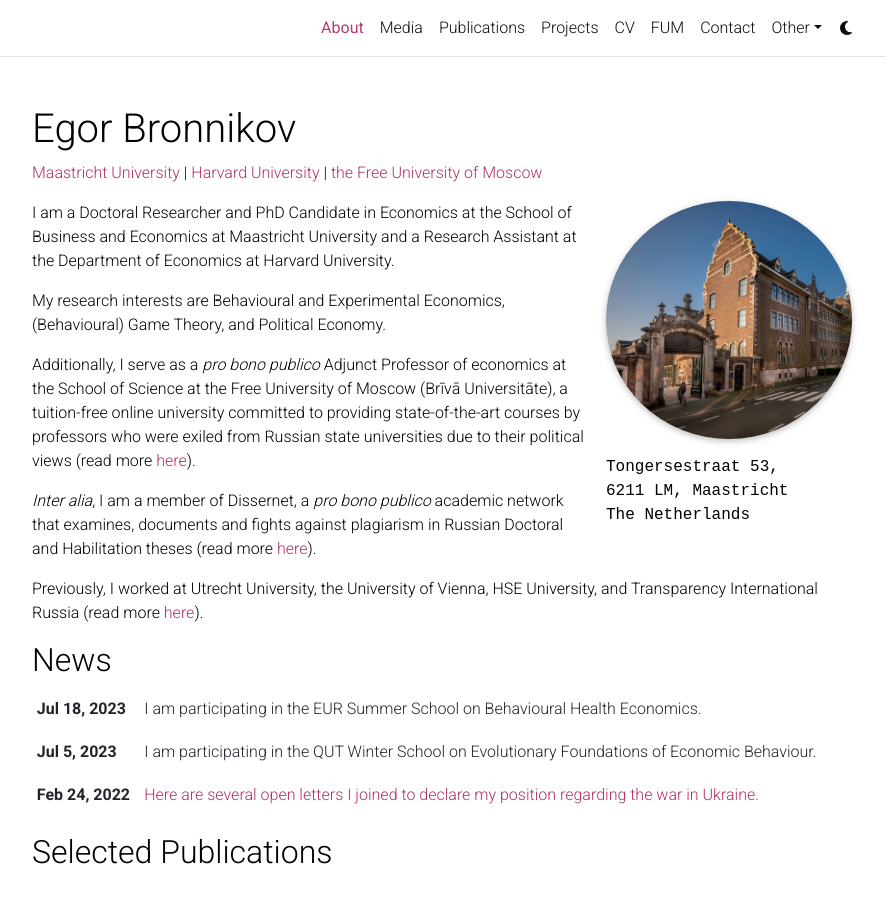
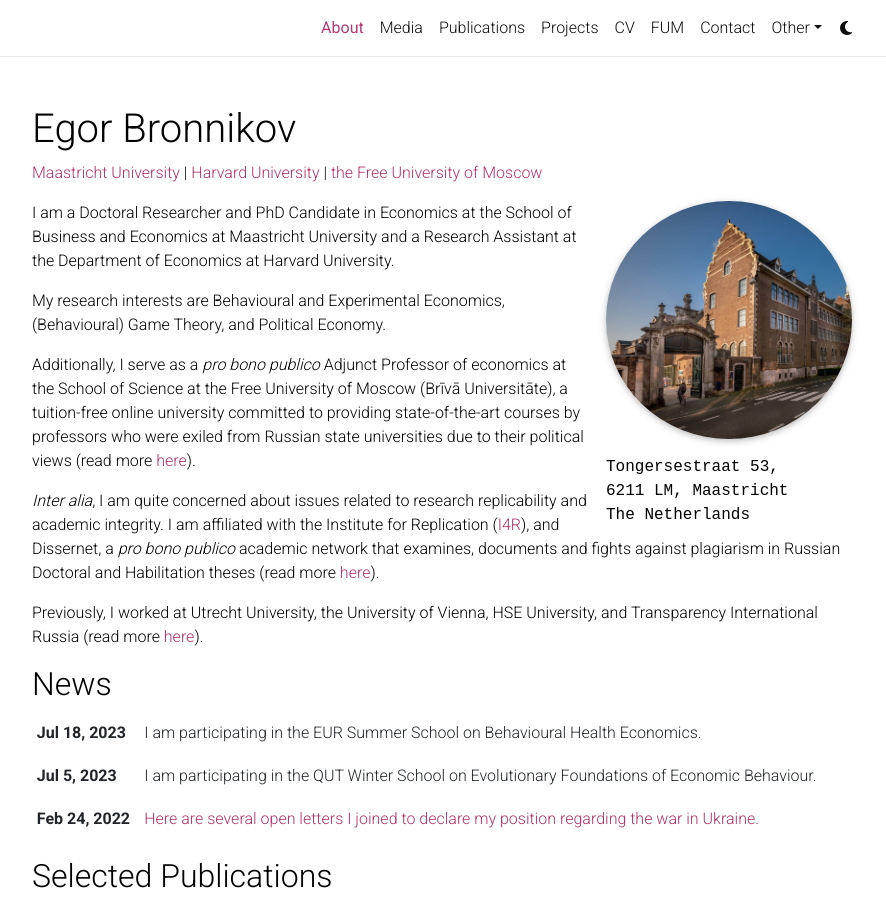
Before and after one commit to egorbronnikov/egorbronnikov.github.io, a Jekyll site: the page built from _pages/about.md, in a window 1280 px wide and 1097 px high, cut to the strip 0-899 px from the top of the window. Shown: the whole strip, without its empty margins (198-1084 px from the left). Built offline with Jekyll 4.4.1, drawn with Linux system fonts in a browser that asks for light colours; comment, search, counter and statistics services are not loaded; a style sheet for code colours, icons or effects is not loaded; some of the changed lines change nothing that is shown.

Commit message:
Update about.md

```diff
--- a/_pages/about.md
+++ b/_pages/about.md
@@ -31,8 +31,14 @@
 
 Additionally, I serve as a <i>pro bono publico</i> Adjunct Professor of economics at the School of Science at the Free University of Moscow (Brīvā Universitāte), a tuition-free online university committed to providing state-of-the-art courses by professors who were exiled from Russian state universities due to their political views (read more [here](/teaching/)).
 
-<i>Inter alia</i>, I am a member of Dissernet, a <i>pro bono publico</i> academic network that examines, documents and fights against plagiarism in Russian Doctoral and Habilitation theses (read more [here](/affiliations/)).
 
-[comment]: <> ( <i>Inter alia</i>, I am quite concerned about issues related to research replicability and academic integrity. I am affiliated with the Institute for Replication ([I4R](https://i4replication.org/)), Berkeley Initiative for Transparency in the Social Sciences ([BITSS](https://www.bitss.org/)), and Dissernet, a <i>pro bono publico</i> academic network that examines, documents and fights against plagiarism in Russian Doctoral and Habilitation theses (read more [here](/affiliations/)). )
+<i>Inter alia</i>, I am quite concerned about issues related to research replicability and academic integrity. I am affiliated with the Institute for Replication ([I4R](https://i4replication.org/)),  and Dissernet, a <i>pro bono publico</i> academic network that examines, documents and fights against plagiarism in Russian Doctoral and Habilitation theses (read more [here](/affiliations/)).
+
+
+[comment]: <> ( ...  Berkeley Initiative for Transparency in the Social Sciences ([BITSS](https://www.bitss.org/)), ...  )
+
+
+[comment]: <> ( My other affiliations include ..., ...,  the Behavioral Insights Center at Maastricht University (MU BIC), and the European University at Saint Petersburg (EUSP). )
+
 
 Previously, I worked at Utrecht University, the University of Vienna, HSE University, and Transparency International Russia (read more [here](/cv/)).
```
